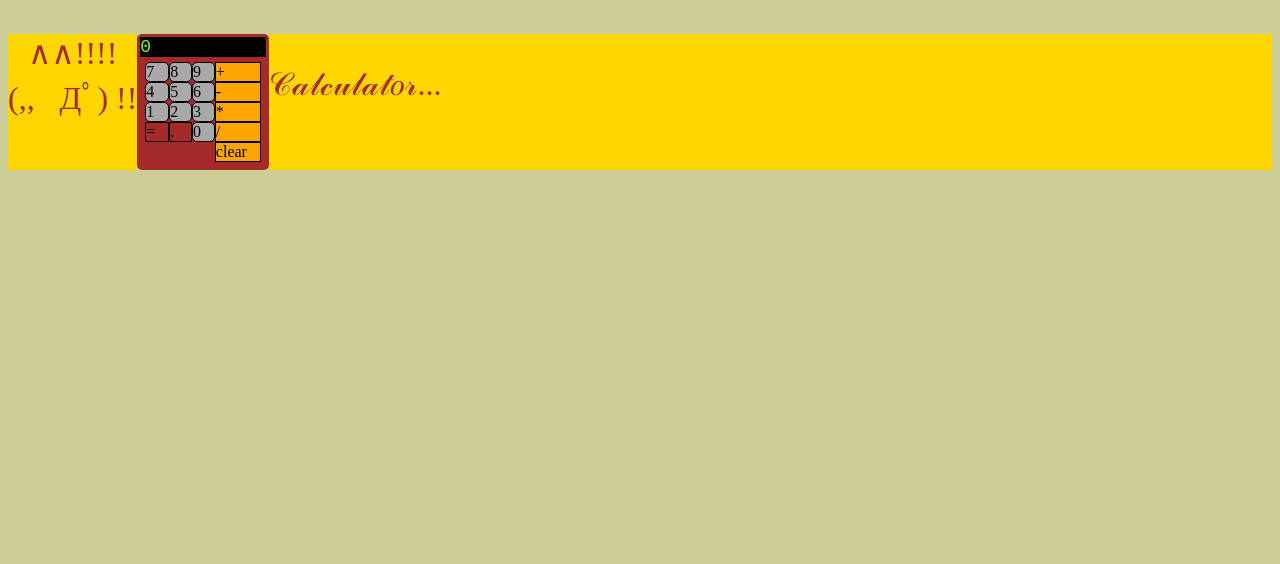
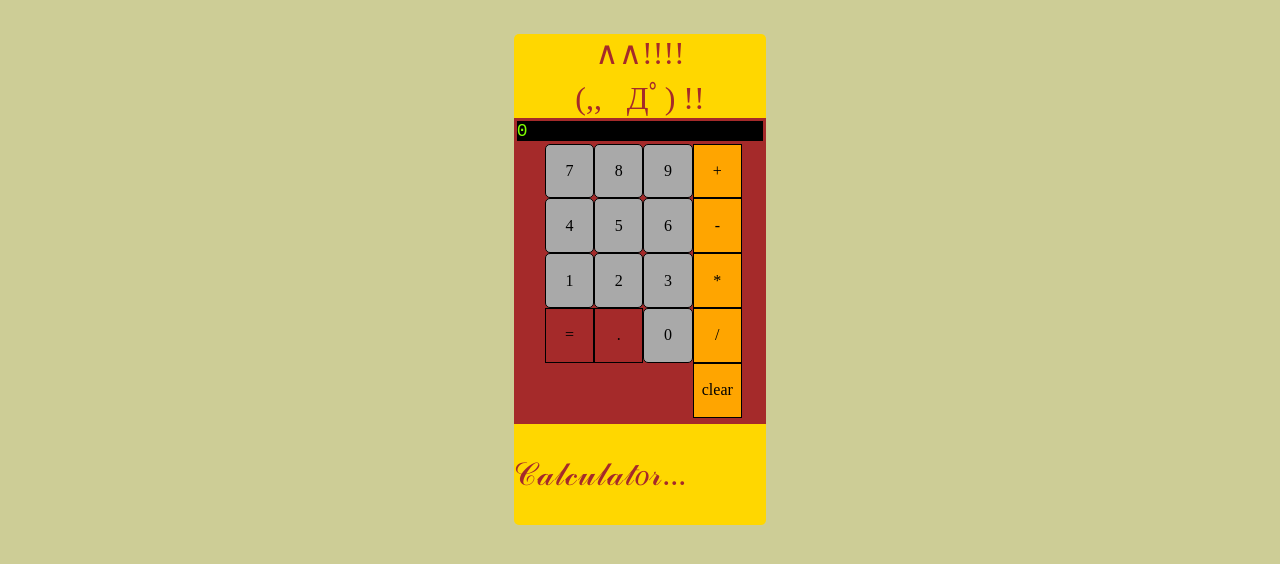
Before and after one commit to hernandrew823/Calculator-, a plain HTML site: page index.html in a window 1280 px wide. Drawn offline with Linux system fonts and the light colour scheme.

Commit message:
modifiy appearance in css so highest parent lays out column

```diff
--- a/style-sheet.css
+++ b/style-sheet.css
@@ -1,10 +1,13 @@
 
 #calcPage {
     display: flex;
+    flex-direction: column;
+
 
     background-color:rgb(205, 205, 150);
     padding-top: 2%;
-
+   height: 300px;
+   align-items: center;
 
 
 
@@ -19,11 +22,14 @@
 #space1 { display: flex;
     flex-direction: column;
     align-items: center;
-    width: 10%;
+    width: 20%;
     background-color:gold;
     color: brown;
     font-size: xx-large;
     min-width: fit-content;
+    border-top-left-radius: 5px;
+    border-top-right-radius: 5px;
+    border-bottom-left-radius: -5px;
 
 
 
@@ -35,11 +41,14 @@
     flex-direction: column;
     display: flex;
     justify-content:left;
-    width: 80%;
+    width: 20%;
     background-color: gold;
     color: brown;
     font-size: 32px;
     font-size: xx-large;
+    min-width: fit-content;
+    border-bottom-left-radius: 5px;
+    border-bottom-right-radius: 5px;
 
 }
 
@@ -48,10 +57,10 @@
 
     flex-direction: column;
     border-style: solid;
-    border-radius: 5px;
+
     border-color: brown;
-    width: 10%;
-    height: 40%;
+    width: 19.5%;
+    height: 300px;
     background-color: brown;
 
     min-width: fit-content;
@@ -74,9 +83,15 @@
    border-style: solid;
    border-color: brown;
    padding: auto;
-   width: auto;
-   padding: 1px;
-   margin: 1px;
+   width: 80%;
+   height: 300px;
+   padding-left: 25px;
+
+
+
+
+   min-width: fit-content;
+
 }
 
 
@@ -87,6 +102,9 @@
 
     border-style: solid;
     border-width: thin;
+    min-width: 40px;
+    justify-content: center;
+    align-items: center;
 
 
 }
@@ -101,6 +119,8 @@
     border-width: thin;
     border-color: black;
    align-items: center;
+   min-width: 40px;
+   justify-content: center;
 }
 
 
```
